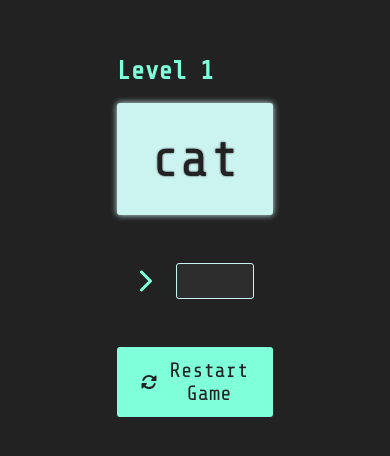
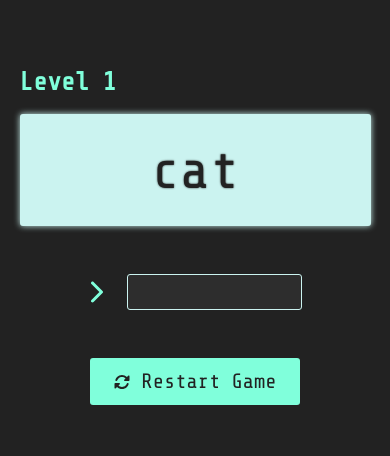
Before and after one commit to ramireznicc/typing-game, a React (Create React App) app: page /game in a window 390 px wide. Shown: the part 186-642 px from the top of the page. Built offline with nearby package versions, Linux system fonts and the light colour scheme.

Commit message:
fixing mobile devices UI

```diff
--- a/src/index.css
+++ b/src/index.css
@@ -39,3 +39,9 @@ body {
   width: 40%;
   gap: 48px;
 }
+
+@media (max-width: 768px) {
+  .container-margins {
+    width: 90%;
+  }
+}
```
